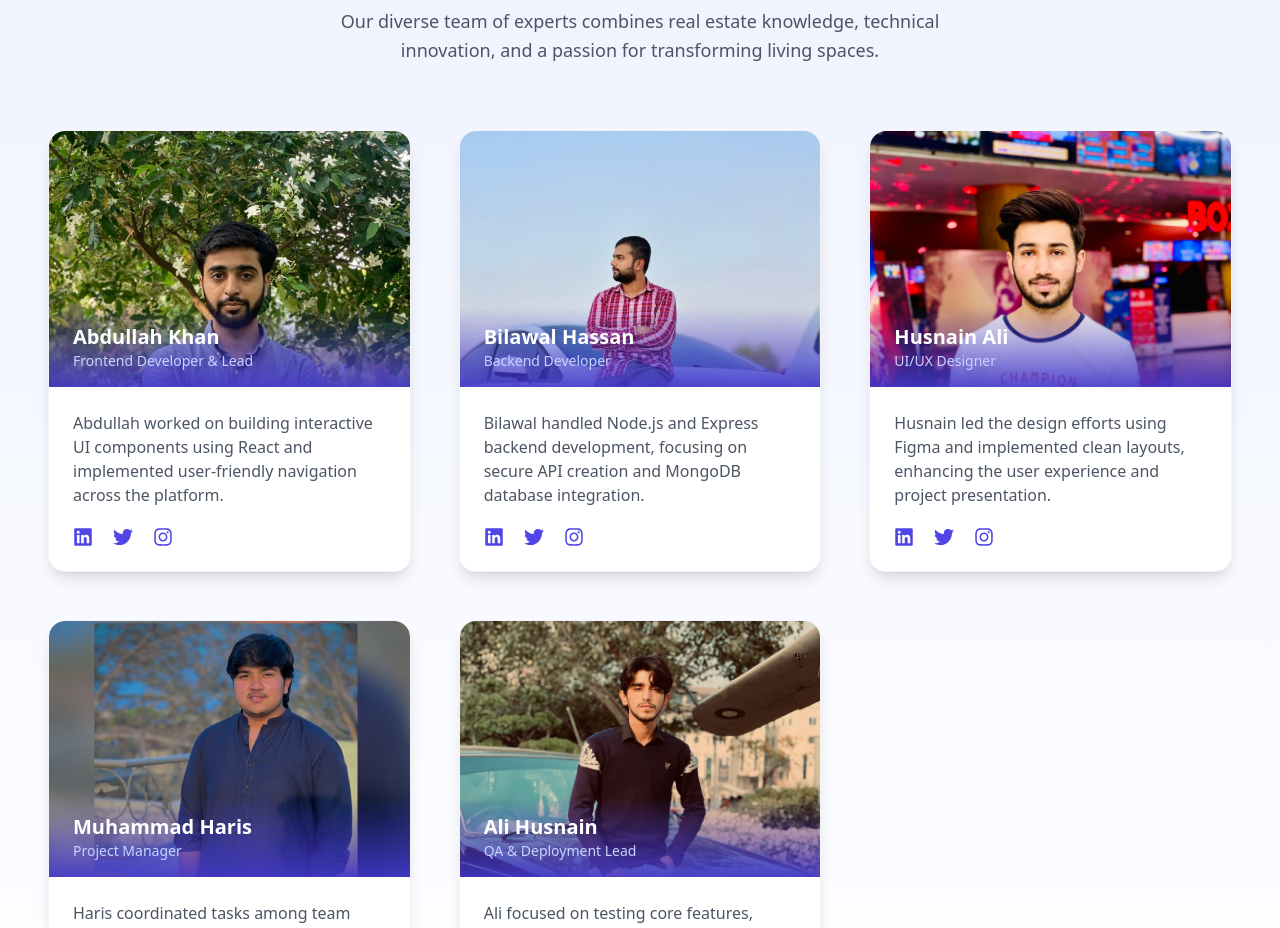
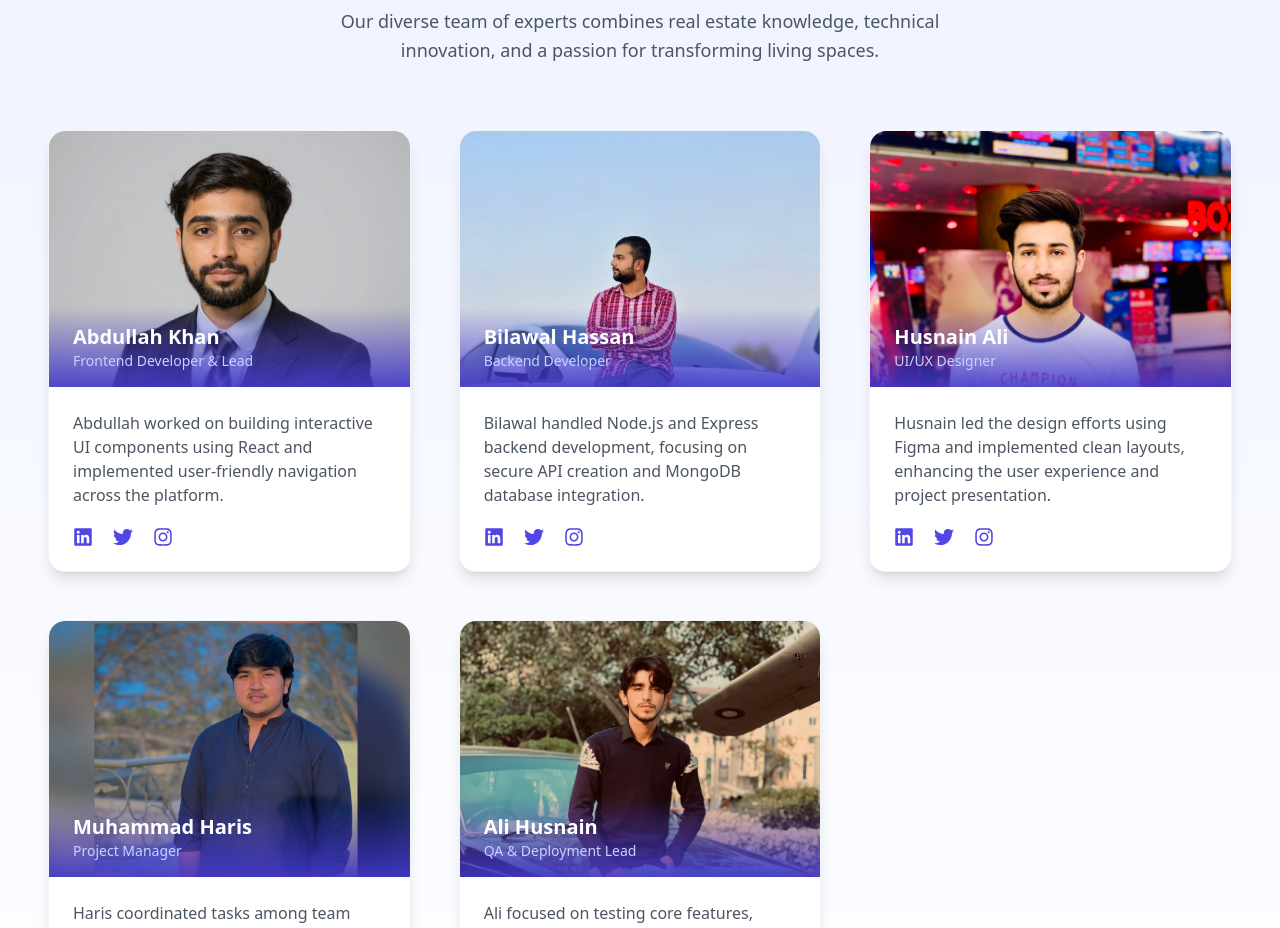
Before and after one commit to abdullah-kz17/Gharbaar-Estate, a React (Vite) app in the folder client/: page /about in a window 1280 px wide. Shown: the part 2360-3288 px from the top of the page. Built offline with nearby package versions, Linux system fonts and the light colour scheme.

Commit message:
new fixes

```diff
--- a/client/src/pages/About.jsx
+++ b/client/src/pages/About.jsx
@@ -84,7 +84,7 @@ export default function About() {
         name: "Abdullah Khan",
         role: "Frontend Developer & Lead",
         bio: "Abdullah worked on building interactive UI components using React and implemented user-friendly navigation across the platform.",
-        image: "/images/Abdullah.jpeg",
+        image: "/images/Abdullah.png",
         social: { linkedin: "#", twitter: "#", instagram: "#" },
     },
     {
```
Also changed, not shown: client/public/images/Abdullah.png (added), client/public/images/Abdullah2.jpeg (renamed from client/public/images/Abdullah.jpeg).
